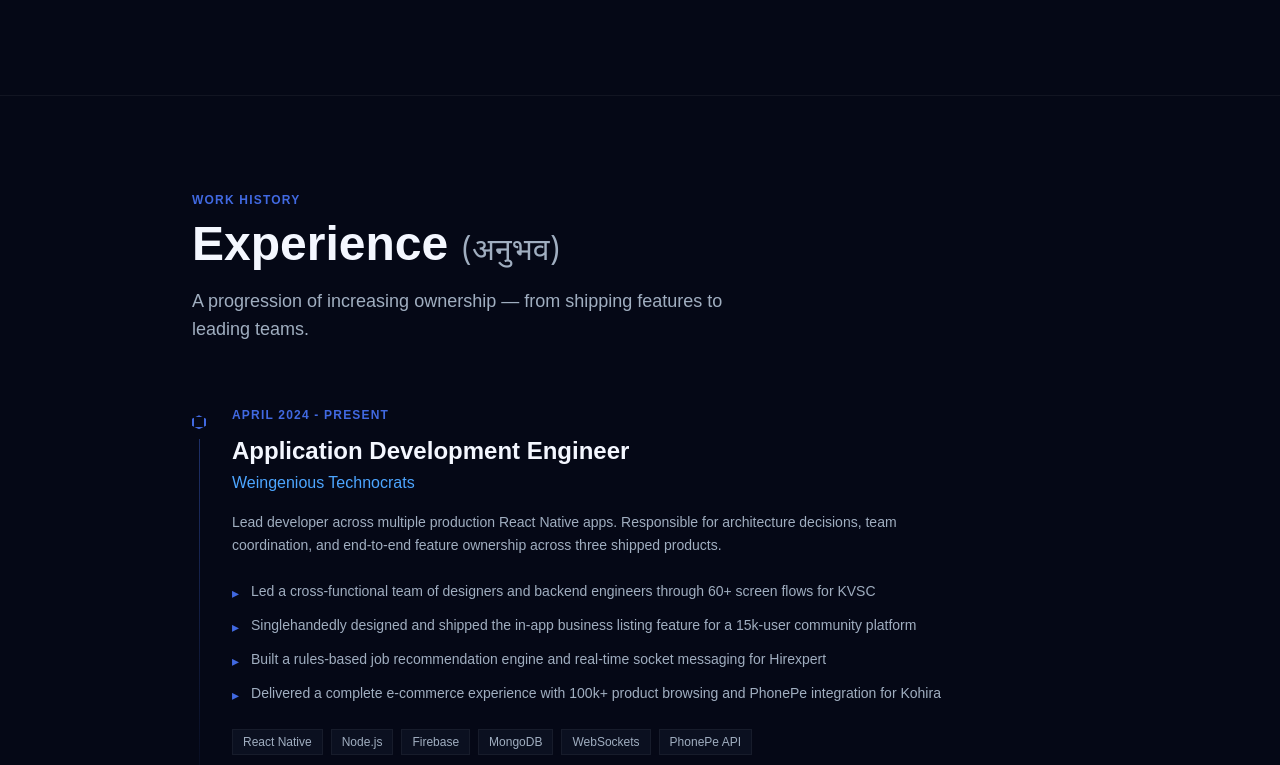
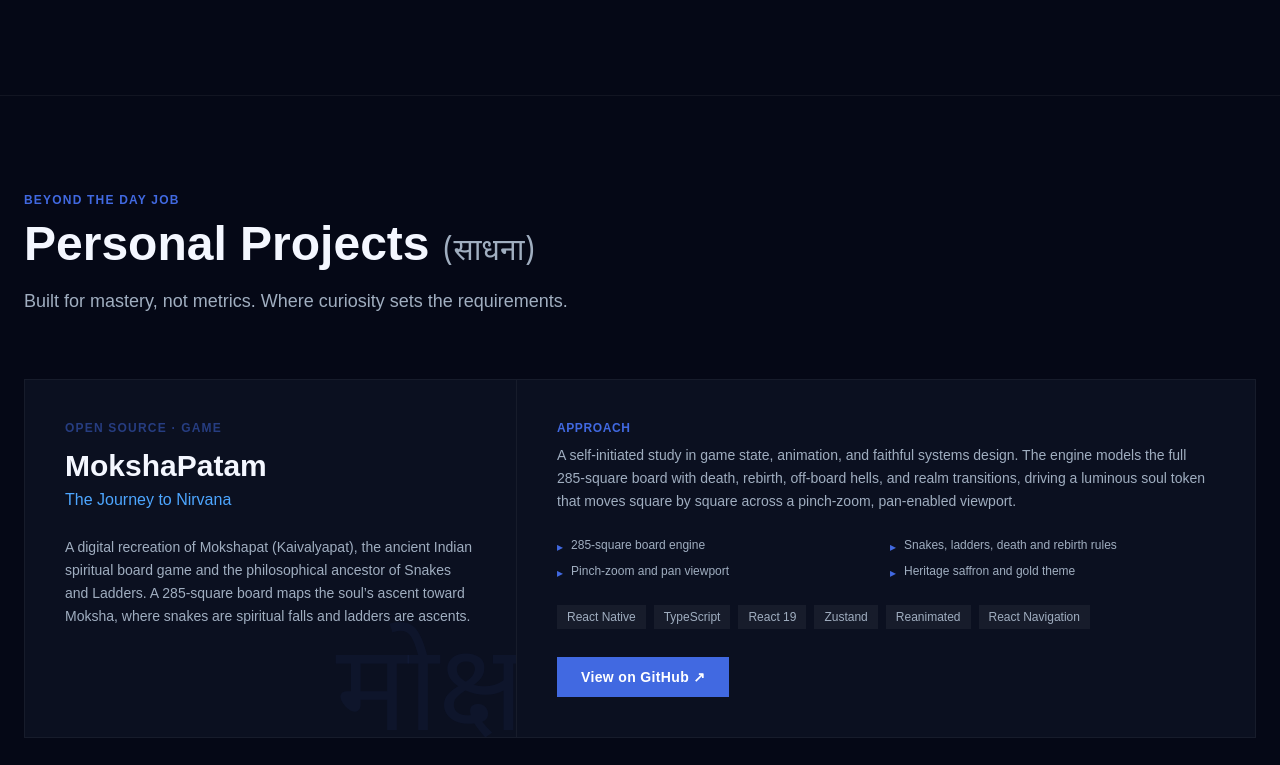
Before and after one commit to Harshvyas2704/Harshvyas2704.github.io, a React (Vite) app: page / in a window 1280 px wide. Shown: the part 2736-3501 px from the top of the page. Built offline with nearby package versions, Linux system fonts and the light colour scheme; the HTML template or start-up script is replaced by a standard one; a web font is replaced by a local one.

Commit message:
Mokshapat project added

```diff
--- a/src/App.tsx
+++ b/src/App.tsx
@@ -4,6 +4,7 @@
 import Hero from './components/Hero'
 import SixFacets from './components/SixFacets'
 import Projects from './components/Projects'
+import PersonalProjects from './components/PersonalProjects'
 import Experience from './components/Experience'
 import Skills from './components/Skills'
 import About from './components/About'
@@ -22,6 +23,7 @@
       <Hero />
       <SixFacets />
       <Projects />
+      <PersonalProjects />
       <Experience />
       <Skills />
       <About />
--- /dev/null
+++ b/src/components/PersonalProjects.tsx
@@ -0,0 +1,107 @@
+import { useIntersection } from '../hooks/useIntersection'
+import { personalProjects } from '../data/portfolio'
+
+export default function PersonalProjects() {
+  const { ref, visible } = useIntersection()
+
+  return (
+    <section id="personal" className="py-24 px-6 border-t border-white/5">
+      <div className="max-w-7xl mx-auto" ref={ref}>
+        {/* Section header */}
+        <div className={`reveal ${visible ? 'visible' : ''} mb-16`}>
+          <span className="text-royal-blue text-xs font-bold tracking-widest uppercase mb-3 block">
+            Beyond the Day Job
+          </span>
+          <h2 className="text-4xl md:text-5xl font-bold text-cream mb-4">
+            Personal Projects <span className="font-devanagari text-2xl md:text-3xl font-medium text-muted">(साधना)</span>
+          </h2>
+          <p className="text-muted text-lg max-w-xl">
+            Built for mastery, not metrics. Where curiosity sets the requirements.
+          </p>
+        </div>
+
+        {/* Signature feature card */}
+        {personalProjects.map((project, i) => (
+          <article
+            key={project.id}
+            className={`reveal reveal-delay-${i + 1} ${visible ? 'visible' : ''} border border-white/5 hover:border-royal-blue/30 transition-all duration-300 bg-surface group`}
+          >
+            <div className="grid grid-cols-1 lg:grid-cols-5">
+              {/* Left: identity */}
+              <div className="lg:col-span-2 p-8 lg:p-10 border-b lg:border-b-0 lg:border-r border-white/5 relative overflow-hidden">
+                {/* Devanagari watermark */}
+                <span
+                  className="font-devanagari pointer-events-none absolute -bottom-6 -right-2 text-[120px] leading-none text-royal-blue/[0.06] select-none"
+                  aria-hidden
+                >
+                  मोक्ष
+                </span>
+
+                <span className="relative text-royal-blue/50 text-xs font-bold tracking-widest uppercase block mb-3">
+                  {project.kind}
+                </span>
+                <h3 className="relative text-cream text-3xl font-bold mb-1 group-hover:text-electric-blue transition-colors">
+                  {project.name}
+                </h3>
+                <p className="relative text-electric-blue text-base font-medium mb-6">
+                  {project.tagline}
+                </p>
+                <p className="relative text-muted text-sm leading-relaxed">
+                  {project.concept}
+                </p>
+              </div>
+
+              {/* Right: engineering detail */}
+              <div className="lg:col-span-3 p-8 lg:p-10 flex flex-col gap-6">
+                <div>
+                  <span className="text-royal-blue text-xs font-bold tracking-wider uppercase block mb-2">
+                    Approach
+                  </span>
+                  <p className="text-muted text-sm leading-relaxed">{project.detail}</p>
+                </div>
+
+                <div className="grid grid-cols-1 sm:grid-cols-2 gap-2">
+                  {project.highlights.map(h => (
+                    <div key={h} className="flex items-start gap-2 text-xs text-muted">
+                      <span className="text-royal-blue mt-0.5 shrink-0">▸</span>
+                      {h}
+                    </div>
+                  ))}
+                </div>
+
+                <div className="flex flex-wrap gap-2">
+                  {project.tech.map(t => (
+                    <span key={t} className="text-xs text-muted bg-white/5 px-2.5 py-1">
+                      {t}
+                    </span>
+                  ))}
+                </div>
+
+                <div className="flex flex-wrap gap-3 pt-1 mt-auto">
+                  <a
+                    href={project.github}
+                    target="_blank"
+                    rel="noreferrer"
+                    className="px-6 py-2.5 bg-royal-blue text-white text-sm font-semibold tracking-wide hover:bg-electric-blue transition-colors duration-200"
+                  >
+                    View on GitHub ↗
+                  </a>
+                  {project.apk && (
+                    <a
+                      href={project.apk}
+                      target="_blank"
+                      rel="noreferrer"
+                      className="px-6 py-2.5 border border-white/20 text-cream text-sm font-semibold tracking-wide hover:border-royal-blue hover:text-royal-blue transition-all duration-200"
+                    >
+                      Download APK ↓
+                    </a>
+                  )}
+                </div>
+              </div>
+            </div>
+          </article>
+        ))}
+      </div>
+    </section>
+  )
+}
--- a/src/data/portfolio.ts
+++ b/src/data/portfolio.ts
@@ -82,6 +82,28 @@
   },
 ]
 
+export const personalProjects = [
+  {
+    id: 'mokshapatam',
+    name: 'MokshaPatam',
+    tagline: 'The Journey to Nirvana',
+    kind: 'Open Source · Game',
+    concept:
+      'A digital recreation of Mokshapat (Kaivalyapat), the ancient Indian spiritual board game and the philosophical ancestor of Snakes and Ladders. A 285-square board maps the soul’s ascent toward Moksha, where snakes are spiritual falls and ladders are ascents.',
+    detail:
+      'A self-initiated study in game state, animation, and faithful systems design. The engine models the full 285-square board with death, rebirth, off-board hells, and realm transitions, driving a luminous soul token that moves square by square across a pinch-zoom, pan-enabled viewport.',
+    tech: ['React Native', 'TypeScript', 'React 19', 'Zustand', 'Reanimated', 'React Navigation'],
+    highlights: [
+      '285-square board engine',
+      'Snakes, ladders, death and rebirth rules',
+      'Pinch-zoom and pan viewport',
+      'Heritage saffron and gold theme',
+    ],
+    github: 'https://github.com/Harshvyas2704/MokshaPatam-The-Journey-to-Nirvan',
+    apk: '',
+  },
+]
+
 export const experience = [
   {
     company: 'Weingenious Technocrats',
```
